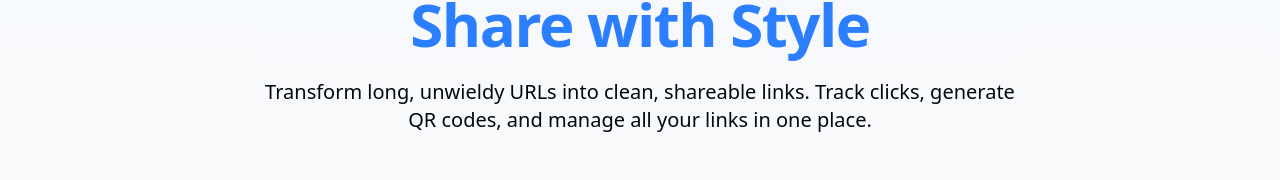
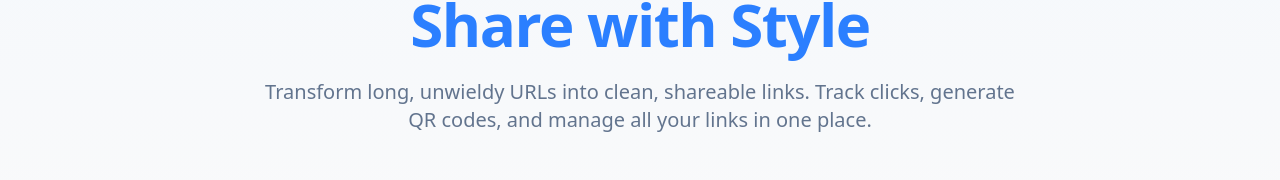
Before and after one commit to bkandh30/hash.ly, a Next.js app: page / in a window 1280 px wide. Shown: the part 235-415 px from the top of the page. Built offline with nearby package versions, Linux system fonts and the light colour scheme; no server answers.

Commit message:
Updated page component UI

```diff
--- a/app/page.tsx
+++ b/app/page.tsx
@@ -45,7 +45,7 @@
                             <span>Shorten Your URLs</span>
                             <span className="block text-blue-500">Share with Style</span>
                         </h1>
-                        <p className="text-lg md:text-xl text-muted-foreground mb-12 max-w-3xl mx-auto">
+                        <p className="text-lg md:text-xl text-slate-500 mb-12 max-w-3xl mx-auto">
                             Transform long, unwieldy URLs into clean, shareable links. Track
                             clicks, generate QR codes, and manage all your links in one place.
                         </p>
```
